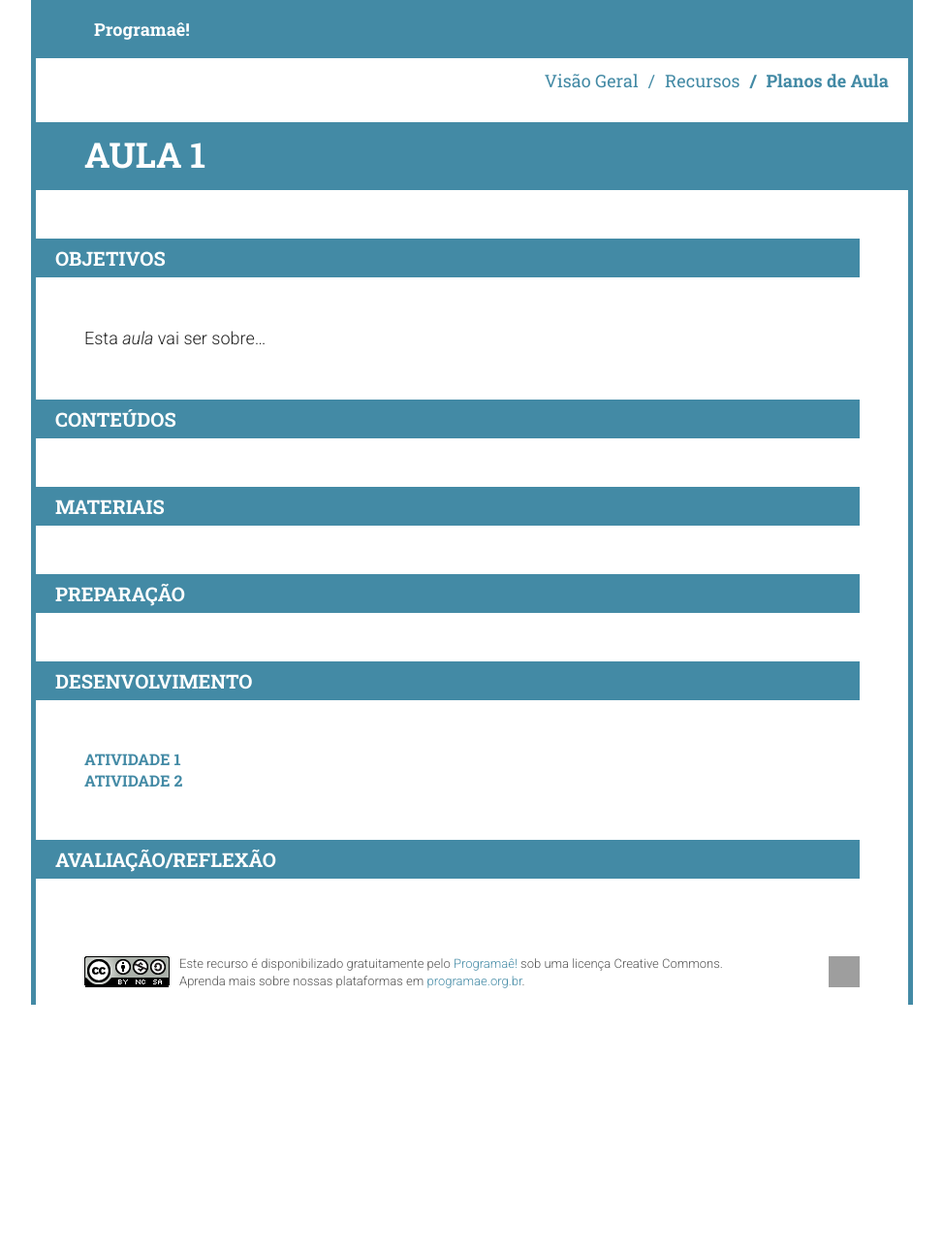
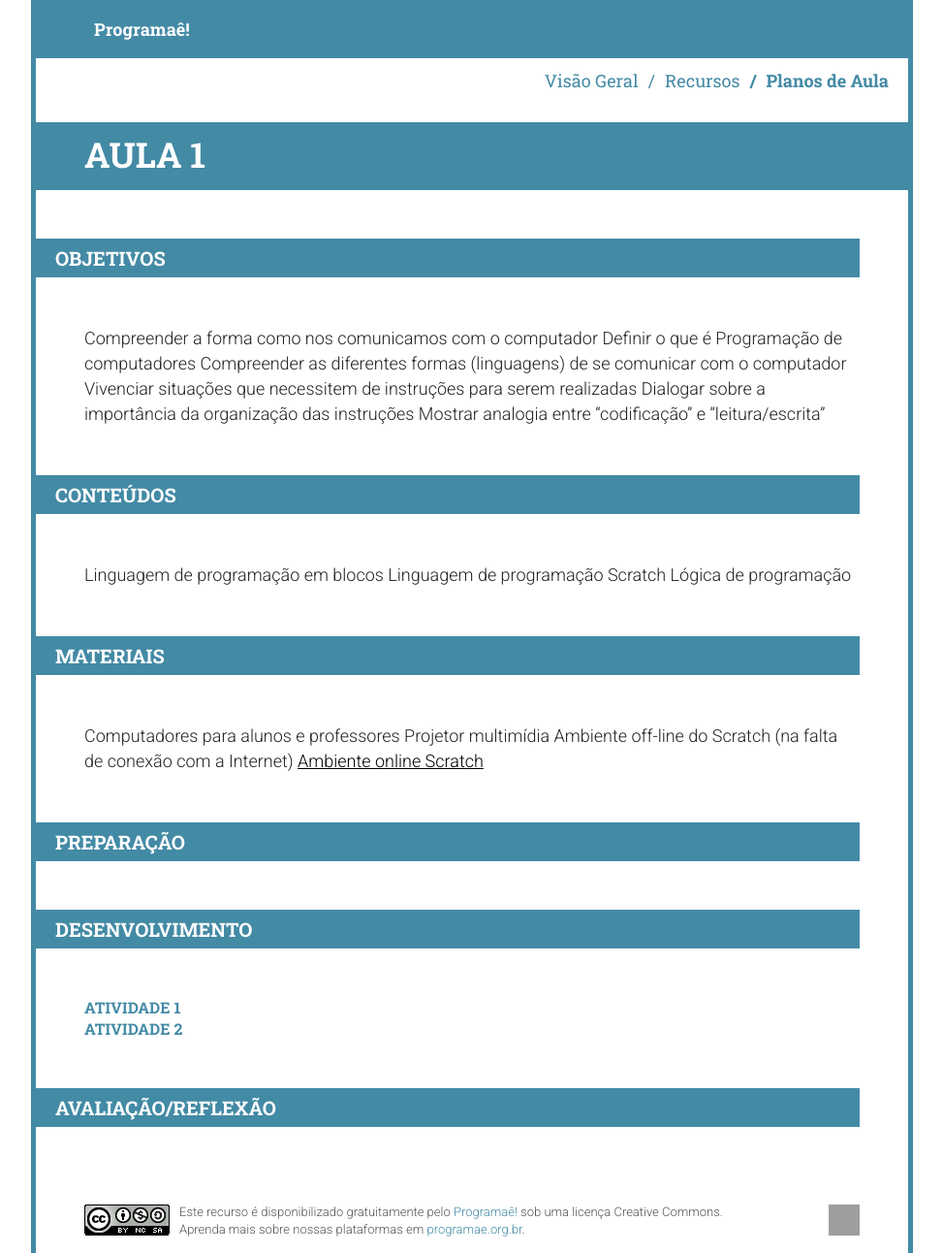
Before and after one commit to Programae/blocos, a Jekyll site: the page built from _posts/2015-01-01-aula01.md, in a window 1280 px wide. Shown: the whole page at 97% size, without its empty margins (153-1126 px from the left). Built offline with Jekyll 4.4.1, drawn with Linux system fonts in a browser that asks for light colours; nearby versions of some CDN libraries; library files that are not in the unit come from our copies; before the commit the page ends 1036 px from its top, so only the background shows below that; grey boxes are pictures that could not be loaded.

Commit message:
Update 2015-01-01-aula01.md

```diff
--- a/_posts/2015-01-01-aula01.md
+++ b/_posts/2015-01-01-aula01.md
@@ -7,12 +7,26 @@ tags: [scratch, codeorg, programaê, tutorial]
 
 ## Objetivos
 
-Esta *aula* vai ser sobre...
-
+Compreender a forma como nos comunicamos com o computador
+Definir o que é Programação de computadores
+Compreender as diferentes formas (linguagens) de se comunicar com o computador
+Vivenciar situações que necessitem de instruções para serem realizadas
+Dialogar sobre a importância da organização das instruções
+Mostrar analogia entre “codificação”  e  "leitura/escrita”
 
 ## Conteúdos
 
+Linguagem de programação em blocos
+Linguagem de programação Scratch
+Lógica de programação
+
+
 ## Materiais
+
+Computadores para alunos e professores
+Projetor multimídia
+Ambiente off-line do Scratch (na falta de conexão com a Internet)
+[Ambiente online Scratch](http://scratch.mit.edu)
 
 ## Preparação
 
```
